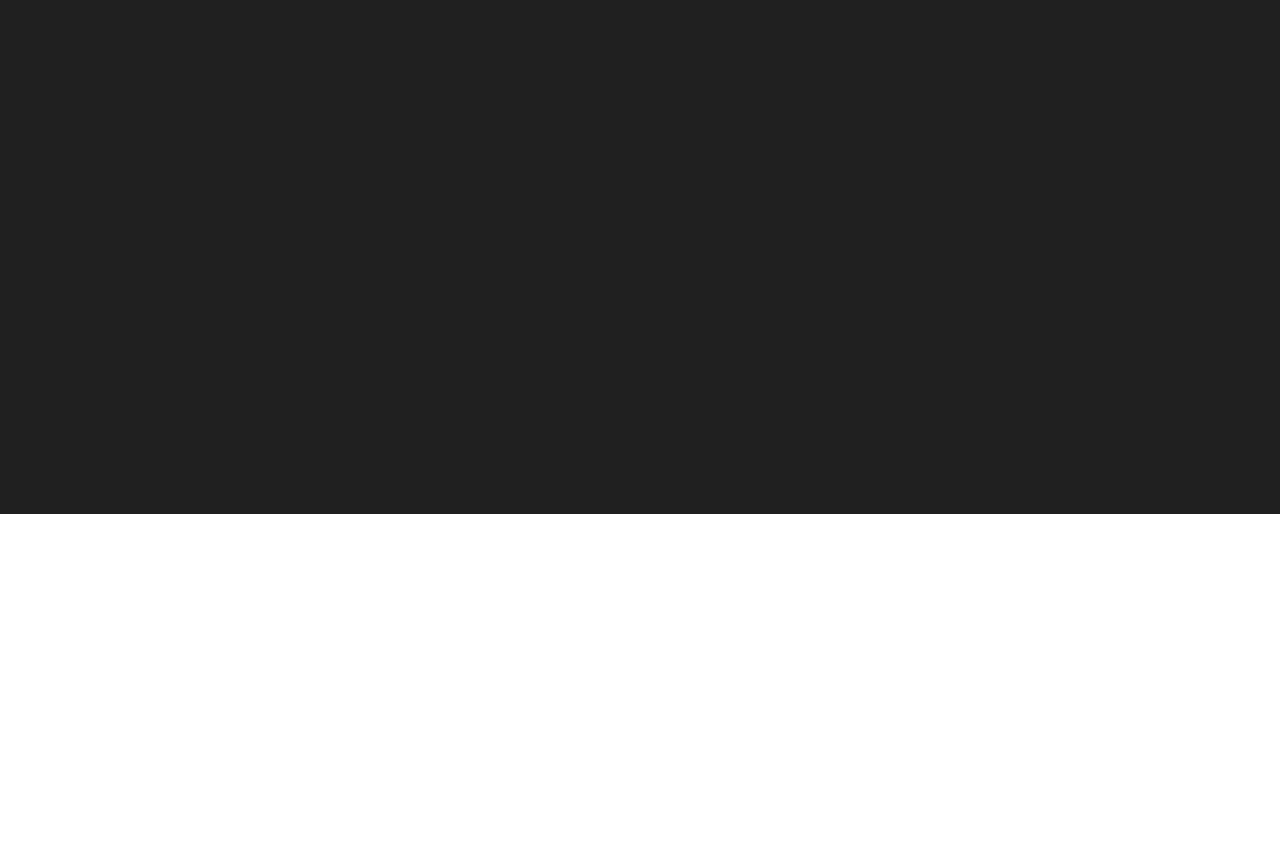
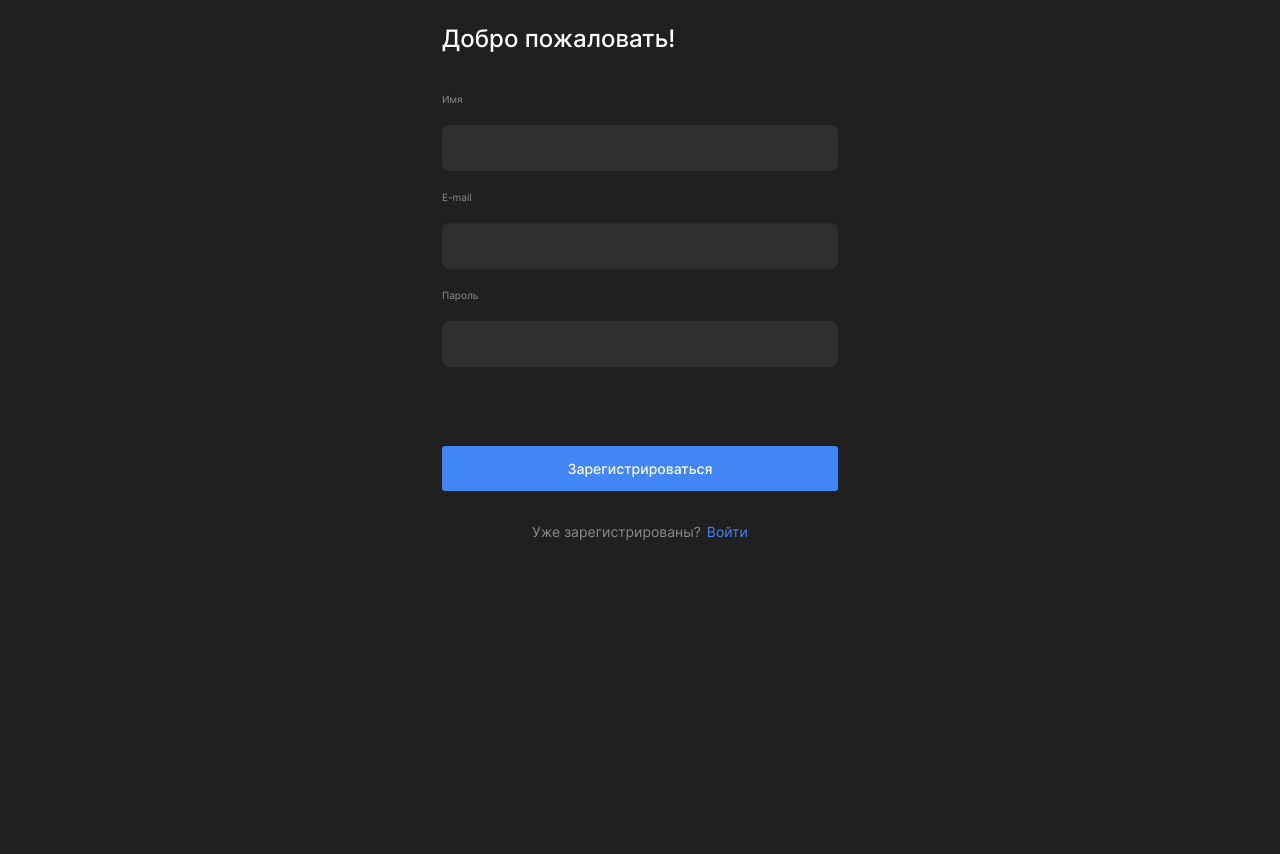
Before and after one commit to SvetlanaPivovarova/movies-explorer-frontend, a React app: page /signup in a window 1280 px wide. Shown: the part 286-1140 px from the top of the page. Before the commit the page ends 800 px from the top, so only its background shows below. Built offline with nearby package versions, Linux system fonts and the light colour scheme.

Commit message:
сверстать Register

```diff
--- a/src/components/ProfileInfo/ProfileInfo.css
+++ b/src/components/ProfileInfo/ProfileInfo.css
@@ -9,14 +9,15 @@
     font-size: 24px;
     line-height: 29px;
     padding: 0;
-    margin: 0 auto 123px;
+    margin: 0 auto 106px;
 }
 
 .profile__info {
     width: 410px;
     display: flex;
     flex-direction: column;
-    margin: 0 0 220px;
+    margin: 0 0 204px;
+    padding: 0;
 }
 
 .profile__info-item {
@@ -35,6 +36,7 @@
     font-weight: 500;
     font-size: 11px;
     line-height: 13px;
+    margin: 17px 0 16px;
 }
 
 .profile__text-info {
@@ -63,3 +65,33 @@
     font-weight: 500;
     margin-bottom: 70px;
 }
+
+@media screen and (max-width: 880px) {
+    .profile__greeting {
+        margin-top: 236px;
+        margin-bottom: 79px;
+    }
+
+    .profile__info {
+        margin-bottom: 194px;
+    }
+
+    .profile__exit-button {
+        margin-bottom: 269px;
+    }
+}
+
+@media screen and (max-width: 568px) {
+    .profile__greeting {
+        margin-top: 70px;
+        margin-bottom: 63px;
+    }
+
+    .profile__info {
+        margin-bottom: 363px;
+    }
+
+    .profile__exit-button {
+        margin-bottom: 40px;
+    }
+}
--- a/src/components/Register/Register.css
+++ b/src/components/Register/Register.css
@@ -0,0 +1,90 @@
+.register {
+    display: flex;
+    flex-direction: column;
+    margin: 232px auto;
+}
+
+.register__logo {
+    width: 38px;
+    height: 38px;
+}
+
+.register__greeting {
+    font-weight: 500;
+    font-size: 24px;
+    line-height: 29px;
+    padding: 0;
+    margin: 40px 0 30px;
+}
+
+.form {
+    display: flex;
+    flex-direction: column;
+    align-items: flex-start;
+}
+
+.form__label {
+    color: rgba(139, 139, 139, 1);
+    font-size: 10px;
+    line-height: 12px;
+    margin: 10px 0 20px;
+}
+
+.form__text {
+    background-color: rgba(47, 47, 47, 1);
+    font-family: inherit;
+    font-size: 13px;
+    line-height: 16px;
+    width: 396px;
+    min-height: 46px;
+    border-radius: 8px;
+    box-sizing: border-box;
+    border: none;
+    color: #ffffff;
+}
+
+.form__error {
+    color: rgba(238, 52, 101, 1);
+    font-size: 10px;
+    line-height: 12px;
+    margin: 10px 0 0;
+}
+
+.form__button {
+    background-color: rgba(66, 133, 244, 1);
+    width: 396px;
+    min-height: 45px;
+    color: #ffffff;
+    border-radius: 3px;
+    font-size: 14px;
+    line-height: 17px;
+    font-weight: 500;
+    border: none;
+    margin: 69px 0 16px;
+}
+
+.register__signin {
+    display: flex;
+    justify-content: center;
+    margin: 16px 0 232px;
+}
+
+.register__text {
+    color: rgba(139, 139, 139, 1);
+    font-size: 14px;
+    line-height: 17px;
+    margin: 0 6px 0 0;
+}
+
+.register__text_link{
+    color: rgba(66, 133, 244, 1);
+    margin-right: 0;
+    text-decoration: none;
+    cursor: pointer;
+    opacity: 1;
+    transition: opacity .3s ease;
+}
+
+.register__text_link:hover {
+    opacity: .8;
+}
--- a/src/components/Register/Register.js
+++ b/src/components/Register/Register.js
@@ -1,11 +1,52 @@
 import React from "react";
 import "./Register.css";
-import Header from "../Header/Header";
+import logoHeader from "../../images/logo.svg";
+import {Link} from "react-router-dom";
 
 function Register() {
     return(
-        <Header />
-
+        <section className="register">
+            <img className="register__logo" src={logoHeader} alt="Логотип сайта"/>
+            <h2 className="register__greeting">Добро пожаловать!</h2>
+            <form className="form">
+                <label htmlFor="user" className="form__label">Имя</label>
+                    <input
+                    type="text"
+                    name="user"
+                    id="name"
+                    className="form__text form__text_type_name"
+                    required
+                    minLength="2"
+                    maxLength="40"
+                    />
+                    <span id="user-error" className="form__error"/>
+                <label htmlFor="e-mail" className="form__label">E-mail</label>
+                    <input
+                    type="email"
+                    name="e-mail"
+                    className="form__text form__text_type_email"
+                    required
+                    minLength="2"
+                    maxLength="40"
+                    />
+                    <span id="email-error" className="form__error"/>
+                <label htmlFor="e-mail" className="form__label">Пароль</label>
+                <input
+                    type="text"
+                    name="password"
+                    className="form__text form__text_type_email"
+                    required
+                    minLength="5"
+                    maxLength="40"
+                />
+                <span id="password-error" className="form__error"/>
+                <button type="submit" className="form__button">Зарегистрироваться</button>
+            </form>
+            <div className="register__signin">
+                <p className="register__text">Уже зарегистрированы? </p>
+                <Link to="/sign-in" className="register__text register__text_link">Войти</Link>
+            </div>
+        </section>
     )
 }
 
--- a/src/components/SearchForm/SearchForm.css
+++ b/src/components/SearchForm/SearchForm.css
@@ -1,4 +1,4 @@
-.form {
+.search-form {
     max-width: 100%;
     font-family: 'Inter', Arial, sans-serif;
     padding: 0 0 13px 0;
@@ -9,7 +9,7 @@
     margin: 70px 0 0 0;
 }
 
-.form__text {
+.search-form__text {
     font-family: inherit;
     font-weight: 500;
     font-size: 28px;
@@ -23,7 +23,7 @@
     flex-basis: 70%;
 }
 
-.form__submit-btn {
+.search-form__submit-btn {
     min-width: 80px;
     height: 34px;
     box-sizing: border-box;
@@ -40,16 +40,16 @@
     transition: opacity .3s ease;
 }
 
-.form__submit-btn:hover {
+.search-form__submit-btn:hover {
     opacity: .8;
 }
 
 @media screen and (max-width: 568px) {
-    .form {
+    .search-form {
         margin-top: 90px;
     }
 
-    .form__text {
+    .search-form__text {
         font-size: 18px;
         line-height: 22px;
         flex-basis: auto;
--- a/src/components/SearchForm/SearchForm.js
+++ b/src/components/SearchForm/SearchForm.js
@@ -4,15 +4,15 @@ import "./SearchForm.css";
 function SearchForm() {
     return(
         <section className="content">
-            <form className="form" name="search-film">
+            <form className="search-form" name="search-film">
                 <input
                     type="text"
                     placeholder="Фильм"
                     name="film"
-                    className="form__text"
+                    className="search-form__text"
                     required
                 />
-                <button type="submit" className="form__submit-btn" />
+                <button type="submit" className="search-form__submit-btn" />
             </form>
         </section>
     )
```
